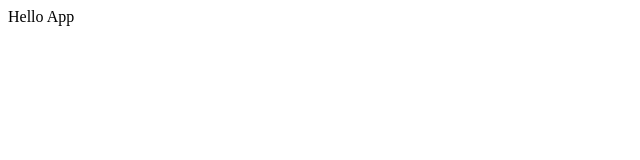
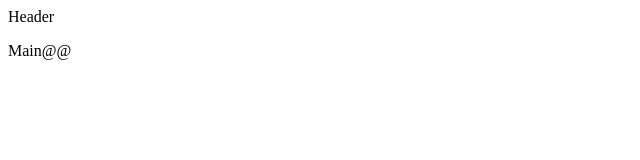
Before and after one commit to n2ptune/hackernews, a React (Create React App) app: page / in a window 1280 px wide. Shown: the top 160 px of the page, without its empty margins (0-640 px from the left). Built offline with nearby package versions, Linux system fonts and the light colour scheme.

Commit message:
add view of main component

```diff
--- a/package.json
+++ b/package.json
@@ -16,6 +16,7 @@
     "react-dom": "^17.0.1",
     "react-router-dom": "^5.2.0",
     "react-scripts": "4.0.0",
+    "styled-components": "^5.2.1",
     "typescript": "^4.0.3",
     "web-vitals": "^0.2.4"
   },
--- a/src/App.tsx
+++ b/src/App.tsx
@@ -1,7 +1,13 @@
 import React from 'react'
+import Routes from './routes'
 
 function App() {
-  return <div className="app">Hello App</div>
+  return (
+    <>
+      <header>Header</header>
+      <Routes />
+    </>
+  )
 }
 
 export default App
--- a/src/routes/index.tsx
+++ b/src/routes/index.tsx
@@ -1,19 +1,19 @@
 import * as React from 'react'
 import { BrowserRouter, Route, Switch } from 'react-router-dom'
 import Main from '../views/Main'
-import Top from '../views/Top'
-import Best from '../views/Best'
-import Ask from '../views/Ask'
-import Job from '../views/Job'
+// import Top from '../views/Top'
+// import Best from '../views/Best'
+// import Ask from '../views/Ask'
+// import Job from '../views/Job'
 
 const Router: React.FC = () => (
   <BrowserRouter>
     <Switch>
       <Route path="/" exact component={Main} />
-      <Route path="/top" component={Top} />
+      {/* <Route path="/top" component={Top} />
       <Route path="/best" component={Best} />
       <Route path="/ask" component={Ask} />
-      <Route path="/job" component={Job} />
+      <Route path="/job" component={Job} /> */}
     </Switch>
   </BrowserRouter>
 )
--- a/src/views/Main.tsx
+++ b/src/views/Main.tsx
@@ -0,0 +1,11 @@
+import React from 'react'
+
+const Main = () => {
+  return (
+    <>
+      <p>Main@@</p>
+    </>
+  )
+}
+
+export default Main
```
Also changed, not shown: 1 other file (tests, documents, lock files or other folders).
